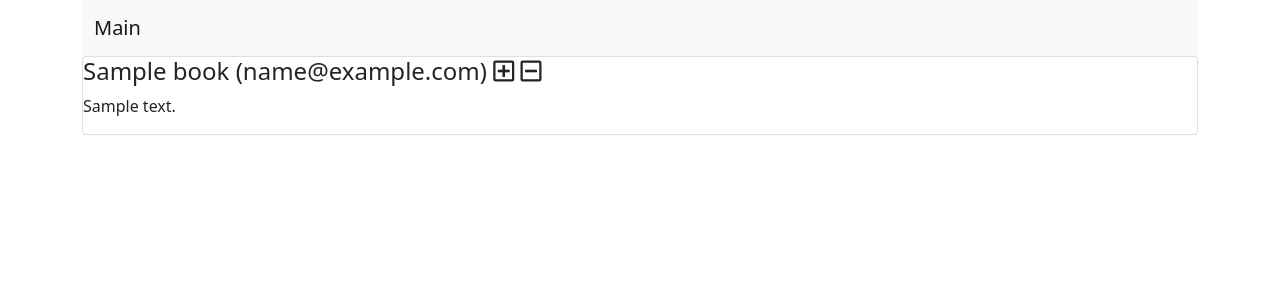
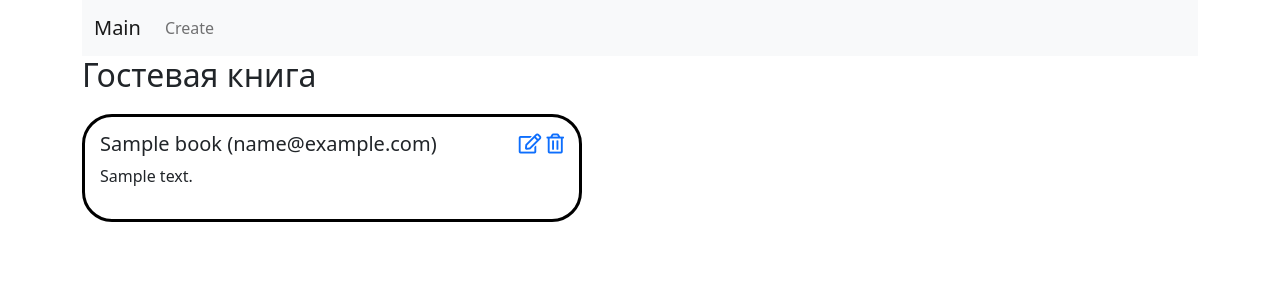
Before and after one commit to NiiazovMaksat/GuestBook, a Django app: page / in a window 1280 px wide. Shown: the top 300 px of the page. Run offline with Django 4.2, Linux system fonts and the light colour scheme; tables that the repository leaves empty hold one stand-in row (values such as "Sample post"); some libraries are stand-ins or nearby versions.

Commit message:
отредактирован главный шаблон, добавлен путь, вьюшка и валидация для создания

```diff
--- /dev/null
+++ b/sourse/webapp/forms.py
@@ -0,0 +1,6 @@
+from django import forms
+from django.forms import widgets
+class BookForm(forms.Form):
+    name = forms.CharField(max_length=50, required=True, label='Имя')
+    email = forms.CharField(max_length=50, required=True, label='Email')
+    text = forms.CharField(max_length=2000, required=False, label='Текст', widget=widgets.Textarea(attrs={'rows':6, 'cols':50}))
--- /dev/null
+++ b/sourse/webapp/static/css/style.css
@@ -0,0 +1,18 @@
+
+p{
+    font-size: 16px;
+}
+.card{
+    padding: 15px;
+    width: 500px;
+    border: black solid 3px;
+    border-radius: 30px;
+    margin: 20px 0;
+}
+.flex{
+    display: flex;
+    justify-content: space-between;
+}
+.inline-div{
+    display: inline-block;
+}
--- a/sourse/webapp/templates/main_page.html
+++ b/sourse/webapp/templates/main_page.html
@@ -1,8 +1,16 @@
 {% extends 'base.html' %}
+
+{% block nav %}
+    <li class="nav-item">
+        <a class="nav-link" href="{% url 'create' %}">Create</a>
+      </li>
+{% endblock %}
 {% block body %}
+
+    <H2>Гостевая книга</H2>
 {% for book in book %}
     <div class="card">
-    <h4>{{ book.name }} ({{ book.email }})    <i class="far fa-plus-square"></i>    <i class="far fa-minus-square"></i></h4>
+    <h5 class="flex">{{ book.name }} ({{ book.email }})<div class="inline-div"> <a href="#"><i class="far fa-edit"></i></a> <a href="#"><i class="far fa-trash-alt"></i></a></div></h5>
     <p>{{ book.text }}</p>
     </div>
 {% endfor %}
--- a/sourse/webapp/urls.py
+++ b/sourse/webapp/urls.py
@@ -1,10 +1,10 @@
 
 from django.urls import path
 
-from webapp.views import main_page
+from webapp.views import main_page, create
 
 urlpatterns = [
     path('', main_page, name="main"),
-
+    path('book/create/', create, name="create")
 
 ]
--- a/sourse/webapp/views.py
+++ b/sourse/webapp/views.py
@@ -1,9 +1,24 @@
-from django.shortcuts import render
+from django.shortcuts import render, redirect
 
 # Create your views here.
+from webapp.forms import BookForm
 from webapp.models import Book
 
 
 def main_page(request):
     book = Book.objects.order_by('updated_at')
     return render(request, 'main_page.html',{'book': book})
+def create(request):
+    if request.method == "GET":
+        form = BookForm()
+        return render(request, 'create.html', {'form': form})
+    else:
+        form = BookForm(data=request.POST)
+        if form.is_valid():
+            name = form.cleaned_data.get('name')
+            email = form.cleaned_data.get('email')
+            text = form.cleaned_data.get('text')
+            new_book = Book.objects.create(name=name, email=email, text=text)
+            return redirect("main")
+
+        return render(request, 'create.html', {'form': form})
```
